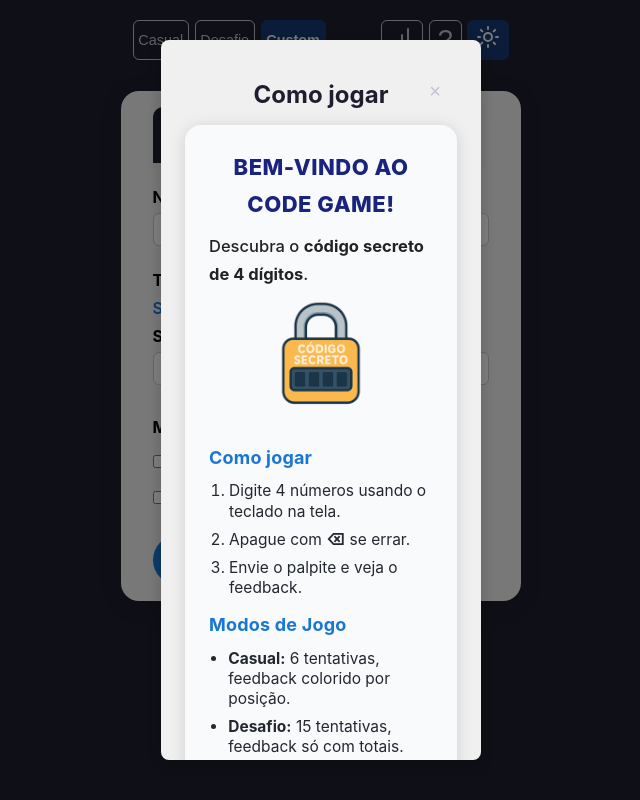
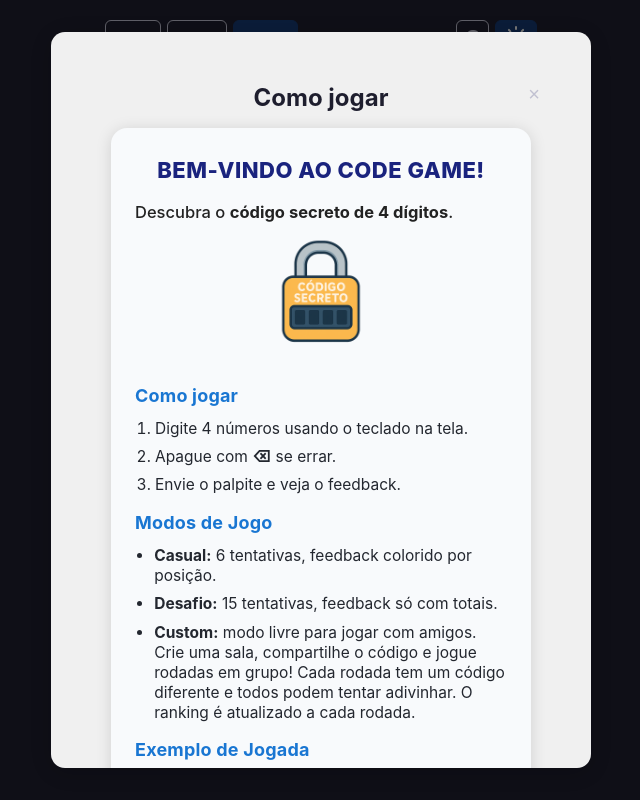
Before and after one commit to Luizcarlosmaia/CodeGame, a React (Vite) app: page /custom in a window 1280 px wide. Both pictures are taken after a click on the button "Como jogar". Shown: the whole page, without its empty margins (319-959 px from the left). Built offline with nearby package versions, Linux system fonts and the light colour scheme.

Commit message:
feat: melhorias visuais, regras do custom no modal de ajuda e ajustes de layout

```diff
--- a/src/AppContent.tsx
+++ b/src/AppContent.tsx
@@ -20,7 +20,7 @@ const CustomPageWrapper = styled.div`
   background: ${({ theme }) => theme.colors.background};
   padding: 0.1rem;
   box-sizing: border-box;
-  @media (max-width: 600px) {
+  @media (max-width: 899px) {
     padding: 0.2rem;
   }
 `;
--- a/src/components/CustomRoom/CustomRoomEntry.styles.ts
+++ b/src/components/CustomRoom/CustomRoomEntry.styles.ts
@@ -5,9 +5,9 @@ export const EntryModoBadge = styled.span`
   font-size: 0.93em;
   border: 1px solid #e0e4ea;
   border-radius: 6px;
-  padding: 2px 8px;
+  padding: 0.2rem;
   display: inline-block;
-  margin-right: 6px;
+  margin: 0.2rem;
   letter-spacing: 0.1px;
 `;
 // Loading box for "Criando sala permanente..."
@@ -44,14 +44,14 @@ import styled from "styled-components";
 // Padrão consistente para CustomRoomEntry
 export const EntryTabs = styled.div`
   display: flex;
-  gap: 5px;
-  justify-content: stretch;
-  align-items: stretch;
+  gap: 16px;
+  justify-content: center;
+  align-items: center;
   margin-bottom: 24px;
   width: 100%;
-  @media (max-width: 600px) {
+  @media (max-width: 899px) {
     flex-direction: column;
-    gap: 4px;
+    gap: 8px;
   }
 `;
 
@@ -59,28 +59,35 @@ export const EntryTab = styled.button<{ $active?: boolean }>`
   background: ${({ $active, theme }) =>
     $active ? theme.colors.primary : "#eee"};
   color: ${({ $active, theme }) => ($active ? theme.colors.white : "#333")};
-  font-size: 1.1rem;
-  font-weight: ${({ $active }) => ($active ? 700 : 600)};
+  font-size: 1.25rem;
+  font-weight: ${({ $active }) => ($active ? 800 : 700)};
   border: none;
-  border-radius: 10px 10px 0 0;
-  padding: 1rem 0.5rem;
-  min-width: 0;
-  flex: 1 1 0;
+  border-radius: 14px 14px 0 0;
+  padding: 1.2rem 2.2rem;
+  min-width: 120px;
+  flex: 0 0 auto;
   text-align: center;
   cursor: pointer;
   margin: 0;
   box-shadow: ${({ $active }) =>
-    $active ? "0 2px 8px rgba(25, 118, 210, 0.08)" : "none"};
+    $active ? "0 2px 12px rgba(25, 118, 210, 0.12)" : "none"};
   transition: background 0.2s, color 0.2s;
-  height: 56px;
+  height: 64px;
   display: flex;
   align-items: center;
   justify-content: center;
-  @media (max-width: 600px) {
+  white-space: nowrap;
+  @media (max-width: 899px) {
     width: 100%;
+    min-width: 0;
+    padding: 1.1rem 0.5rem;
+    font-size: 1.1rem;
+    height: 54px;
+  }
+
     font-size: 1.05rem;
     padding: 1rem 0;
-    height: 48px;
+    height: 50px;
   }
 `;
 
@@ -94,7 +101,7 @@ export const EntryPermanentItem = styled.li`
   margin-bottom: 10px;
   border: none;
   border-radius: 14px;
-  padding: 10px 12px 12px 12px;
+  padding: 1rem;
   background: #fafdff;
   display: flex;
   flex-direction: column;
@@ -106,18 +113,18 @@ export const EntryPermanentItem = styled.li`
     background: #f1f7fb;
     box-shadow: 0 4px 18px rgba(25, 118, 210, 0.13);
   }
-  @media (max-width: 600px) {
-    padding: 8px 2vw 10px 2vw;
+  @media (max-width: 899px) {
+    padding: 1rem;
     border-radius: 10px;
-    gap: 4px;
+    gap: 1rem;
   }
 `;
 
 export const EntryPermanentId = styled.span`
   color: #b0b8c9;
-  font-weight: 500;
+  font-weight: 600;
   margin-left: 4px;
-  font-size: 0.93em;
+  font-size: 0.73em;
 `;
 
 export const EntryPermanentModos = styled.div`
@@ -175,7 +182,7 @@ export const FieldsRow = styled.div`
   flex-direction: column;
   gap: 12px;
   width: 100%;
-  @media (max-width: 600px) {
+  @media (max-width: 900px) {
     flex-direction: column;
     gap: 6px;
   }
@@ -216,13 +223,13 @@ export const ModeRow = styled.div`
 `;
 
 export const Button = styled.button`
-  padding: 1rem 8rem;
+  padding: 1rem 6rem;
   border-radius: 28px;
   border: none;
   background: #1976d2;
   color: #fff;
   font-weight: bold;
-  font-size: 1rem;
+  font-size: 1.3rem;
   cursor: pointer;
   margin-right: 8px;
   transition: background 0.2s;
--- a/src/components/CustomRoom/CustomRoomEntry.tsx
+++ b/src/components/CustomRoom/CustomRoomEntry.tsx
@@ -384,8 +384,17 @@ const CustomRoomEntry: React.FC<Props & { creating?: boolean }> = ({
             {permanentRooms.map((room) => (
               <EntryPermanentItem key={room.id}>
                 <div>
-                  <b>{room.nome}</b>{" "}
-                  <EntryPermanentId>[{room.id}]</EntryPermanentId>
+                  <div
+                    style={{
+                      display: "flex",
+                      alignItems: "center",
+                      justifyContent: "space-between",
+                      width: "100%",
+                    }}
+                  >
+                    <b>{room.nome}</b>
+                    <EntryPermanentId>[{room.id}]</EntryPermanentId>
+                  </div>
                   <EntryPermanentModos>
                     {Array.isArray(room.modos) && room.modos.length > 0 ? (
                       room.modos.map((m: { modo: string; rodadas: number }) => (
--- a/src/components/CustomRoom/CustomRoomEntryExtra.styles.ts
+++ b/src/components/CustomRoom/CustomRoomEntryExtra.styles.ts
@@ -4,7 +4,7 @@ export const RoomTypeRow = styled.div`
   display: flex;
   gap: 16px;
   margin: 8px 0;
-  @media (max-width: 600px) {
+  @media (max-width: 899px) {
     flex-direction: column;
     gap: 8px;
   }
@@ -12,7 +12,7 @@ export const RoomTypeRow = styled.div`
 
 export const ModeInput = styled.input`
   width: 60px;
-  @media (max-width: 600px) {
+  @media (max-width: 899px) {
     width: 100%;
     max-width: 80px;
   }
--- a/src/components/CustomRoom/CustomRoomEntryTabs.tsx
+++ b/src/components/CustomRoom/CustomRoomEntryTabs.tsx
@@ -114,7 +114,6 @@ export const TabEntrar: React.FC<{
   );
 };
 
-// Tab Permanentes
 export const TabPermanentes: React.FC<{
   permanentRooms: {
     id: string;
--- a/src/components/CustomRoom/CustomRoomLobbyBlocks.tsx
+++ b/src/components/CustomRoom/CustomRoomLobbyBlocks.tsx
@@ -145,7 +145,7 @@ const ConfigCard = styled.li`
   align-items: center;
   gap: 8px;
   transition: box-shadow 0.18s;
-  @media (max-width: 600px) {
+  @media (max-width: 899px) {
     font-size: 0.65rem;
     padding: 0.1rem;
     border-radius: 77px;
--- a/src/components/Header.tsx
+++ b/src/components/Header.tsx
@@ -47,9 +47,11 @@ export const Header: React.FC<Props> = ({
     </NavGroup>
 
     <NavGroup>
-      <ActiveIconButton onClick={onShowStats} aria-label="Estatísticas">
-        <BarChartIcon />
-      </ActiveIconButton>
+      {mode !== "custom" && (
+        <ActiveIconButton onClick={onShowStats} aria-label="Estatísticas">
+          <BarChartIcon />
+        </ActiveIconButton>
+      )}
       <PlainIconButton onClick={onShowHelp} aria-label="Como jogar">
         ?
       </PlainIconButton>
--- a/src/components/HelpModal.tsx
+++ b/src/components/HelpModal.tsx
@@ -141,7 +141,10 @@ export const HelpModal: React.FC<HelpModalProps> = ({
               <strong>Desafio:</strong> 15 tentativas, feedback só com totais.
             </li>
             <li>
-              <strong>Custom:</strong> modo livre para jogar com amigos.
+              <strong>Custom:</strong> modo livre para jogar com amigos. Crie
+              uma sala, compartilhe o código e jogue rodadas em grupo! Cada
+              rodada tem um código diferente e todos podem tentar adivinhar. O
+              ranking é atualizado a cada rodada.
             </li>
           </ul>
 
@@ -225,14 +228,14 @@ export const HelpModal: React.FC<HelpModalProps> = ({
               letterSpacing: 0.2,
             }}
           >
-            Ações Especiais (Custom)
+            Regras do modo Custom
           </h3>
           <ul style={{ marginBottom: 12 }}>
+            <li>Crie ou entre em uma sala para jogar com amigos.</li>
+            <li>Cada rodada tem um código diferente, todos jogam juntos.</li>
             <li>
-              <strong>Limpar Rodada:</strong> apaga palpites.
-            </li>
-            <li>
-              <strong>Novo Jogo:</strong> novo código, zera histórico.
+              O ranking é atualizado a cada rodada, mostrando desempenho dos
+              participantes.
             </li>
           </ul>
 
--- a/src/styles/AppStyles.ts
+++ b/src/styles/AppStyles.ts
@@ -112,7 +112,7 @@ export const PageWrapper = styled.div`
   min-height: 100vh;
   padding: 0.1rem;
   background-color: ${({ theme }) => theme.colors.background};
-  @media (max-width: 600px) {
+  @media (max-width: 899px) {
     padding: 0.5rem;
   }
 `;
@@ -132,13 +132,13 @@ export const Container = styled.div`
 `;
 export const Content = styled.div`
   width: 100%;
-  max-width: 360px;
+  max-width: 460px;
   background-color: ${({ theme }) => theme.colors.white};
   min-height: calc(75vh - 2rem);
   overflow-y: auto;
   border-radius: 12px;
   box-shadow: 0 4px 12px rgba(0, 0, 0, 0.1);
-  padding: 1rem 2rem;
+  padding: 1rem 5rem;
   display: flex;
   flex-direction: column;
   gap: 0.25rem;
@@ -147,7 +147,7 @@ export const Content = styled.div`
     max-width: 900px;
     border-radius: 28px;
     box-shadow: 0 8px 32px rgba(0, 0, 0, 0.13);
-    padding: 1.5rem 5rem;
+    padding: 0.7rem 5rem;
     gap: 0.6rem;
   }
 `;
@@ -229,15 +229,15 @@ export const InputRow = styled.div<{ shake?: boolean }>`
       : "none"};
 `;
 export const DigitInput = styled.input`
-  width: 2rem;
-  height: 2rem;
+  width: 3rem;
+  height: 3rem;
   text-align: center;
-  font-size: 1rem;
+  font-size: 2.5rem;
   border: 1px solid ${({ theme }) => theme.colors.inputBorder};
   border-radius: 4px;
   @media (min-width: 900px) {
-    width: 4rem;
-    height: 4rem;
+    width: 3rem;
+    height: 3rem;
     font-size: 2.5rem;
   }
 `;
@@ -267,9 +267,9 @@ export const SubmitButton = styled.button`
   &:hover {
     background-color: ${({ theme }) => theme.colors.primaryDark};
   }
-  @media (max-width: 600px) {
-    font-size: 1.05rem;
-    padding: 0.2em 0.2em;
+  @media (max-width: 899px) {
+    font-size: 1.65rem;
+    padding: 0.2em 2.2em;
     height: 2.5rem;
     min-width: 10rem;
   }
@@ -304,8 +304,8 @@ export const Keypad = styled.div`
   @media (min-width: 900px) {
     gap: 0.5rem;
   }
-  @media (max-width: 600px) {
-    gap: 0.13rem;
+  @media (max-width: 899px) {
+    gap: 0.23rem;
   }
 `;
 export const Key = styled.button`
@@ -319,7 +319,7 @@ export const Key = styled.button`
   cursor: pointer;
   @media (min-width: 900px) {
     width: 4.2rem;
-    height: 4.2rem;
+    height: 3.2rem;
     font-size: 2.2rem;
   }
   &:active {
@@ -331,16 +331,12 @@ export const Key = styled.button`
       cursor: not-allowed;
     }
   }
-  @media (max-width: 600px) {
-    width: 2.5rem;
-    height: 2.5rem;
-    font-size: 1rem;
+  @media (max-width: 899px) {
+    width: 4rem;
+    height: 3rem;
+    font-size: 1.5rem;
   }
 `;
-
-// =========================
-// GUESS ROW
-// =========================
 
 export const WinnerMessage = styled.div`
   background-color: ${({ theme }) => theme.colors.successBg};
@@ -376,14 +372,14 @@ export const GuessDigit = styled.div<{
   $animateEntry?: boolean;
   $entryDelay?: number;
 }>`
-  width: 1.8rem;
-  height: 1.8rem;
+  width: 1.5rem;
+  height: 1.5rem;
   display: flex;
   align-items: center;
   justify-content: center;
   font-weight: bold;
   font-size: 1rem;
-  border-radius: 4px;
+  border-radius: 5px;
   background-color: ${({ color }) => color};
   color: ${({ textColor, theme }) => textColor ?? theme.colors.black};
   ${({ $animate, $animationType }) =>
@@ -406,21 +402,17 @@ export const GuessDigit = styled.div<{
       animation-fill-mode: both;
     `}
   @media (min-width: 900px) {
-    width: 3.6rem;
-    height: 3.6rem;
+    width: 3rem;
+    height: 3rem;
     font-size: 2rem;
     border-radius: 8px;
   }
-  @media (max-width: 600px) {
-    width: 1.8rem;
-    height: 1.8rem;
-    font-size: 0.9rem;
+  @media (max-width: 899px) {
+    width: 3rem;
+    height: 3rem;
+    font-size: 1.9rem;
   }
 `;
-
-// =========================
-// TABLE
-// =========================
 
 export const HardModeText = styled.p`
   font-size: 0.9rem;
@@ -545,18 +537,19 @@ export const Overlay = styled.div`
 `;
 export const ModalBox = styled.div`
   background: ${({ theme }) => theme.colors.white};
-  padding: 1.5rem;
-  max-width: 320px;
-  width: 90%;
-  border-radius: 8px;
-  box-shadow: 0 4px 16px rgba(0, 0, 0, 0.2);
+  padding: 2.2rem 2.2rem 2rem 2.2rem;
+  max-width: 540px;
+  width: 96%;
+  border-radius: 14px;
+  box-shadow: 0 4px 24px rgba(0, 0, 0, 0.18);
   position: relative;
   color: ${({ theme }) => theme.colors.primaryDark};
-  max-height: 90vh;
+  max-height: 92vh;
   overflow-y: auto;
-  @media (max-width: 400px) {
-    max-width: 280px;
-    padding: 1rem;
+  @media (max-width: 600px) {
+    max-width: 99vw;
+    padding: 1.1rem 0.5rem 1.1rem 0.5rem;
+    border-radius: 8px;
   }
 `;
 export const ModalHeader = styled.header`
```
Also changed, not shown: src/components/CustomRoom/CustomRoomGame.styles.ts (+10 -10 lines), src/components/CustomRoom/CustomRoomLobby.styles.ts (+10 -10 lines).
